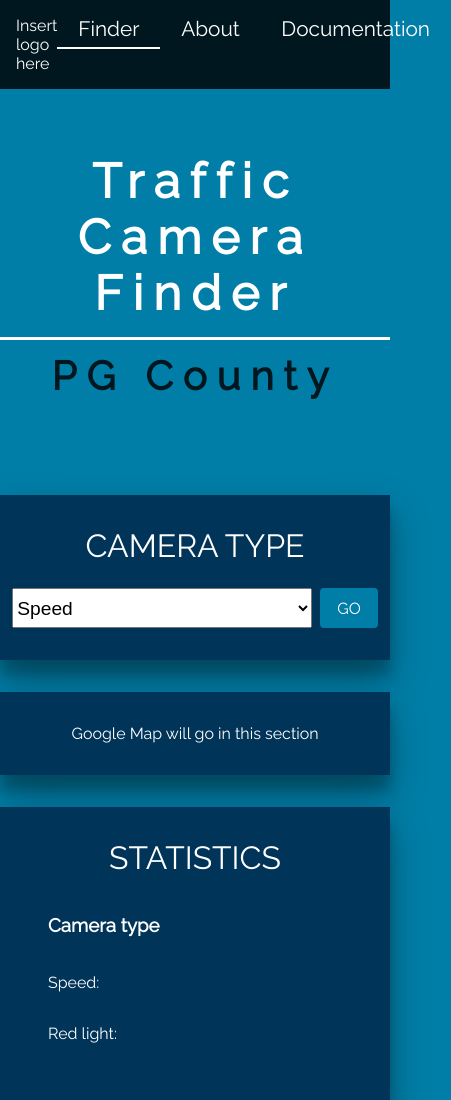
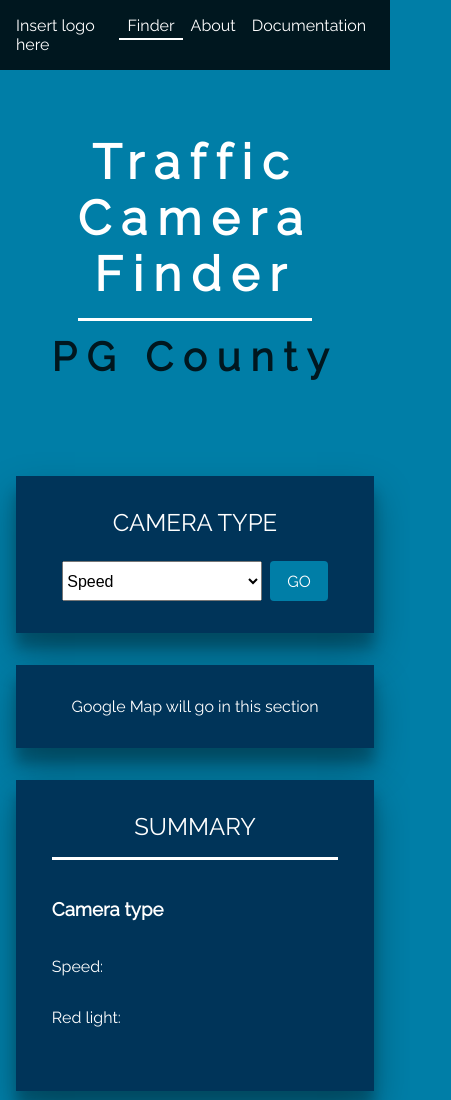
Before and after one commit to julianvazq/traffic-camera-finder, a website: page public/index.html in a window 390 px wide. Shown: the top 1100 px of the page, 451 px wide, since content can reach past the window. Drawn offline with Linux system fonts and the light colour scheme.

Commit message:
Added media queries

```diff
--- a/public/css/style.css
+++ b/public/css/style.css
@@ -50,6 +50,23 @@ nav {
   padding-bottom: 0.3em;
 }
 
+@media only screen and (max-width: 580px) {
+  .inner-nav__item {
+    font-size: 1.1rem;
+  }
+}
+
+@media only screen and (max-width: 510px) {
+  .inner-nav__item {
+    font-size: 1rem;
+    padding: 0 0.5em;
+  }
+
+  .underline {
+    padding-bottom: 0.2em;
+  }
+}
+
 /* ======== Header =========
    ========================= */
 
@@ -84,6 +101,13 @@ header {
   background-color: #fff;
 }
 
+@media only screen and (max-width: 702px) {
+  .title::after {
+    width: 60%;
+    left: 20%;
+  }
+}
+
 /* ======= Sections ========
    ========================= */
 
@@ -96,12 +120,14 @@ section {
   box-shadow: 0 19px 38px rgba(0, 0, 0, 0.3), 0 15px 12px rgba(0, 0, 0, 0.22);
 }
 
+@media only screen and (max-width: 900px) {
+  section {
+    margin: 2em 1em;
+  }
+}
+
 /* ======= Filter Section ========
    ========================= */
-
-form > * {
-  /* margin: 1em 0; */
-}
 
 form {
   display: flex;
@@ -123,6 +149,19 @@ select {
   width: 300px;
   height: 40px;
   font-size: 1.2rem;
+  cursor: pointer;
+}
+
+@media only screen and (max-width: 450px) {
+  label {
+    font-size: 1.5rem;
+  }
+
+  select {
+    width: 200px;
+    height: 40px;
+    font-size: 1rem;
+  }
 }
 
 /* Resets button default styling */
@@ -149,16 +188,45 @@ button {
 /* ======= Stats Section ========
    ========================= */
 
-.stats-title {
+.summary-title {
   font-size: 2rem;
   font-weight: 400;
+  padding-bottom: 0.8em;
+  position: relative;
 }
 
-.stats > * {
+.summary-title::after {
+  content: "";
+  display: inline-block;
+  position: absolute;
+  bottom: 0;
+  left: 10%;
+  height: 3px;
+  width: 80%;
+  background-color: #fff;
+}
+
+.section-summary {
+  position: relative;
+}
+
+.summary > * {
   margin: 2em 0;
 }
 
-.stats {
+.summary {
+  position: relative;
   text-align: left;
-  margin-left: 3em;
+  left: 10%;
+  font-size: 1.2rem;
 }
+
+@media only screen and (max-width: 450px) {
+  .summary-title {
+    font-size: 1.5rem;
+  }
+
+  .summary {
+    font-size: 1rem;
+  }
+}
--- a/public/index.html
+++ b/public/index.html
@@ -4,7 +4,10 @@
     <meta charset="UTF-8" />
     <meta name="viewport" content="width=device-width, initial-scale=1.0" />
     <meta http-equiv="X-UA-Compatible" content="ie=edge" />
-    <link href="https://fonts.googleapis.com/css?family=Raleway&display=swap" rel="stylesheet">
+    <link
+      href="https://fonts.googleapis.com/css?family=Raleway&display=swap"
+      rel="stylesheet"
+    />
     <title>Traffic Camera Finder</title>
     <link rel="stylesheet" href="css/style.css" />
   </head>
@@ -45,9 +48,9 @@
       Google Map will go in this section
     </section>
     <!-- Stats -->
-    <section class="section-stats">
-      <h2 class="stats-title">STATISTICS</h2>
-      <div class="stats">
+    <section class="section-summary">
+      <h2 class="summary-title">SUMMARY</h2>
+      <div class="summary">
         <h3>Camera type</h3>
         <p>Speed: <span></span></p>
         <p>Red light: <span></span></p>
--- a/server.js
+++ b/server.js
@@ -39,4 +39,9 @@ app.get("/api", (req, res) => {
     });
 });
 
+/* Test */
+// app.get("/api/test", (req, res) => {
+//   res.send([1, 2, 3, 4, 5]);
+// });
+
 app.listen(port, () => console.log(`Example app listening on port ${port}!`));
```
Also changed, not shown: package.json (+6 -2 lines), public/js/script.js (+7 -0 lines), 1 other file.
